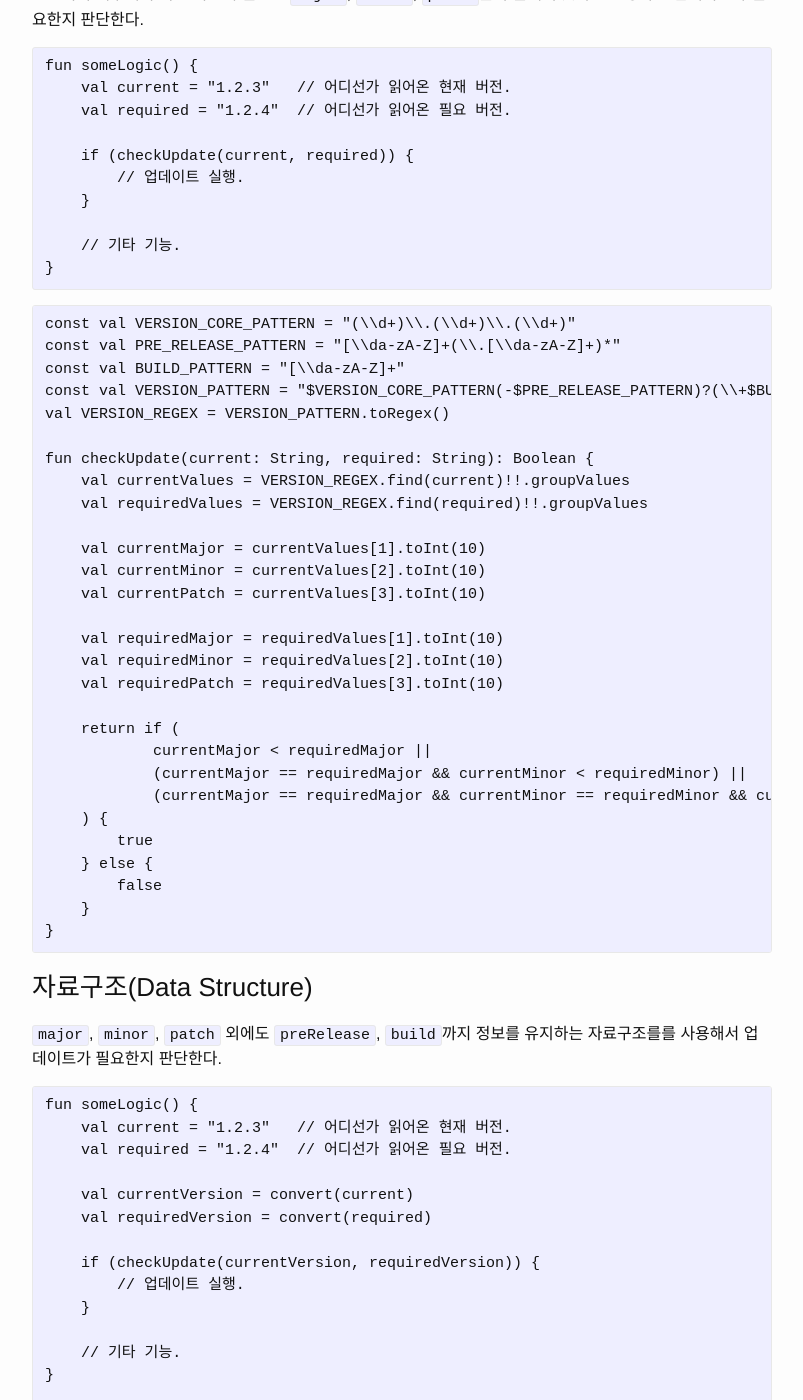
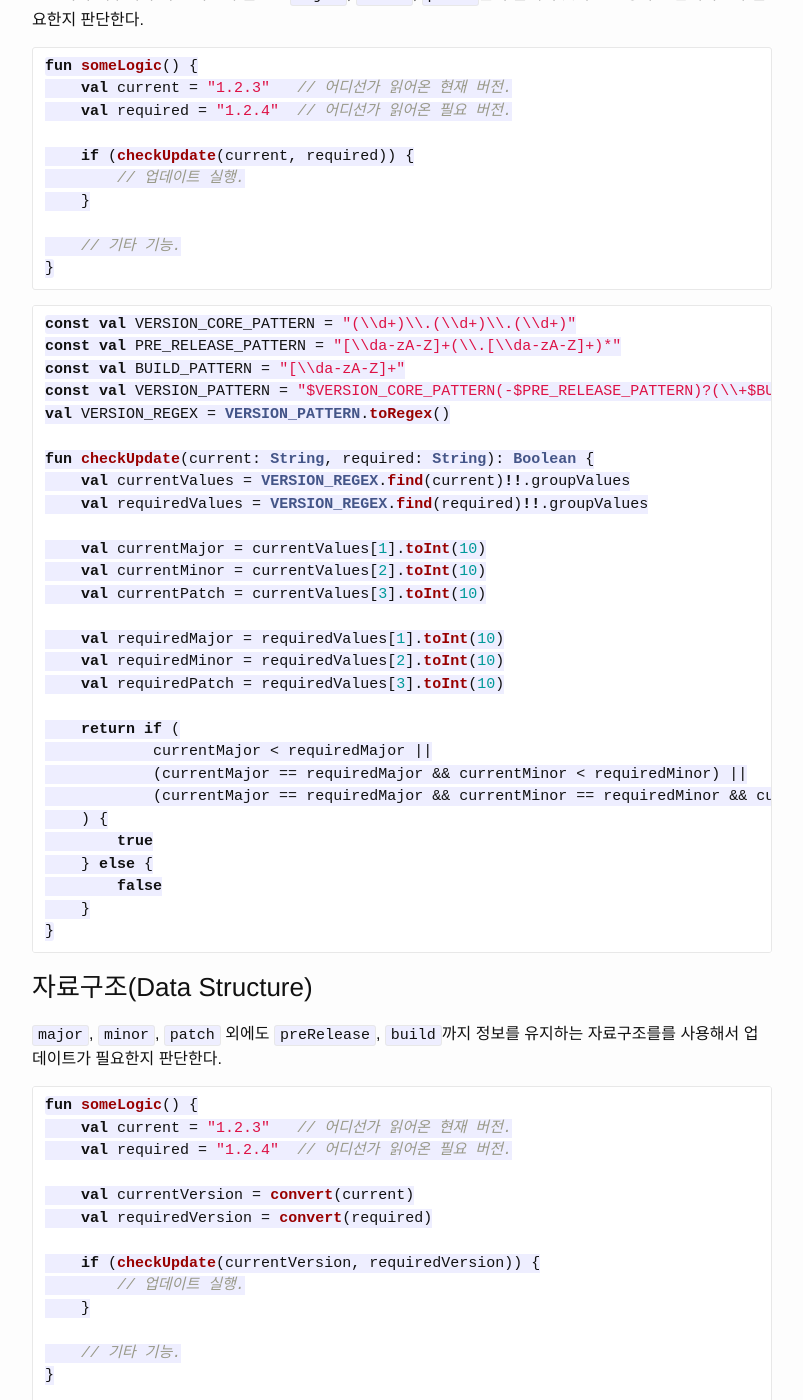
Before and after one commit to JustBurrow/JustBurrow.github.io, a Jekyll site: the page built from _posts/2022-01-16-object-oriented-programming-with-semantic-versining.md, in a window 1280 px wide and 1400 px high, scrolled down 1439 px. Shown: the whole window, without its empty margins (238-1041 px from the left). Built offline with Jekyll 4.4.1, drawn with Linux system fonts in a browser that asks for light colours; some of the changed text lies outside the part shown.

Commit message:
🎨 코드 하일라이트 변경.

````diff
--- a/_posts/2022-01-16-object-oriented-programming-with-semantic-versining.md
+++ b/_posts/2022-01-16-object-oriented-programming-with-semantic-versining.md
@@ -32,7 +32,7 @@ layout: post
 
 단순 문자열로 비교할 경우, `1.2.3`과 `1.2.10`을 비교하면 `1.2.3`가 업데이트가 필요 없다고 인식하는 문제가 생긴다.
 
-```Kotlin
+```kotlin
 fun checkUpdate(current: String, required: String): Boolean {
     return if (current < required) {
         true
@@ -46,7 +46,7 @@ fun checkUpdate(current: String, required: String): Boolean {
 
 프로시저 내부에서 버전 비교에 필요한 `major`, `minor`, `patch`를 추출해서 숫자료 변경하고 업데이트가 필요한지 판단한다.
 
-```Kotlin
+```kotlin
 fun someLogic() {
     val current = "1.2.3"   // 어디선가 읽어온 현재 버전.
     val required = "1.2.4"  // 어디선가 읽어온 필요 버전.
@@ -58,7 +58,7 @@ fun someLogic() {
     // 기타 기능.
 }
 ```
-```Kotlin
+```kotlin
 const val VERSION_CORE_PATTERN = "(\\d+)\\.(\\d+)\\.(\\d+)"
 const val PRE_RELEASE_PATTERN = "[\\da-zA-Z]+(\\.[\\da-zA-Z]+)*"
 const val BUILD_PATTERN = "[\\da-zA-Z]+"
@@ -93,7 +93,7 @@ fun checkUpdate(current: String, required: String): Boolean {
 
 `major`, `minor`, `patch` 외에도 `preRelease`, `build`까지 정보를 유지하는 자료구조를를 사용해서 업데이트가 필요한지 판단한다.
 
-```Kotlin
+```kotlin
 fun someLogic() {
     val current = "1.2.3"   // 어디선가 읽어온 현재 버전.
     val required = "1.2.4"  // 어디선가 읽어온 필요 버전.
@@ -126,7 +126,7 @@ fun convert(name: String): SemanticVersion {
     return SemanticVersion(major, minor, patch, preRelease, build)
 }
 ```
-```Kotlin
+```kotlin
 data class SemanticVersion(
         val major: Int,
         val minor: Int,
@@ -145,7 +145,7 @@ fun checkUpdate(current: SemanticVersion, required: SemanticVersion): Boolean {
 
 ### 오브젝트(Object)
 
-```Kotlin
+```kotlin
 fun someLogic() {
     val current = "1.2.3"   // 어디선가 읽어온 현재 버전.
     val required = "1.2.4"  // 어디선가 읽어온 필요 버전.
@@ -162,7 +162,7 @@ fun someLogic() {
     println("required.major=${requiredVersion.major}")
 }
 ```
-```Kotlin
+```kotlin
 class SemanticVersion : Comparable<SemanticVersion> {
     companion object {
         const val VERSION_CORE_PATTERN = "(\\d+)\\.(\\d+)\\.(\\d+)"
@@ -253,7 +253,7 @@ OOP에서 말하는 오브젝트는 상태와 기능을 함께 관리하는 디
 
 더 높은 버전인지 검사하는 `checkUpdate` 메서드 내부에서 크기 비교에 사용할 `major`, `minor`, `patch`를 추출하고 적절한 비교가 가능하도록 정수로 변환한 후에 버전을 비교해서 결과를 반환한다.
 
-```Kotlin
+```kotlin
 fun checkUpdate(current: String, required: String): Boolean {
     val currentValues = VERSION_REGEX.find(current)!!.groupValues
     val requiredValues = VERSION_REGEX.find(required)!!.groupValues
@@ -284,7 +284,7 @@ fun checkUpdate(current: String, required: String): Boolean {
 
 유의적 버전의 각 부분을 속성으로 가지는 자료구조를 정의하고 문자열을 자료구조로 변환하는 유틸리티 메서드를 추가했다.
 
-```Kotlin
+```kotlin
 // 자료구조
 data class SemanticVersion(
         val major: Int,
@@ -297,7 +297,7 @@ data class SemanticVersion(
 
 속성을 추출하는 코드를 메서드로 분리하면서 콜 스택의 증가, 코드와 변수의 메모리 사용량의 증가를 대가로 한 번 추출한 속성을 계속해서 사용할 수 있게 된다.
 
-```Kotlin
+```kotlin
 // 변환 유틸리티 메서드.
 fun convert(name: String): SemanticVersion {
     val values = VERSION_REGEX.find(name)!!.groupValues
@@ -314,7 +314,7 @@ fun convert(name: String): SemanticVersion {
 
 그러나 버전을 비교하기 위해선 `checkUpdate(current: SemanticVersion, required: SemanticVersion)` 함수를 호출해야만 한다.
 
-```Kotlin
+```kotlin
 fun checkUpdate(current: SemanticVersion, required: SemanticVersion): Boolean {
     return current.major < required.major ||
             (current.major == required.major && current.minor < required.minor) ||
@@ -330,7 +330,7 @@ fun checkUpdate(current: SemanticVersion, required: SemanticVersion): Boolean {
 
 추가로 `constructor(major: Int, minor: Int, patch: Int, preRelease: String? = null, build: String? = null)`를 마련해 문자열을 해석하는 것이 아니라 코드상에서 직접 인스턴스를 만드는 용도로 준비한다.
 
-```Kotlin
+```kotlin
 class SemanticVersion : Comparable<SemanticVersion> {
     var major: Int
       private set(value) {
@@ -366,7 +366,7 @@ Kotlin 언어 특성으로 버전을 비교할 때는 `currentVersion < required
 
 `checkUpdate(currentVersion, requiredVersion)` => `currentVersion < requiredVersion`
 
-```Kotlin
+```kotlin
 fun someLogic() {
     val current = "1.2.3"
     val required = "1.2.4"
````
